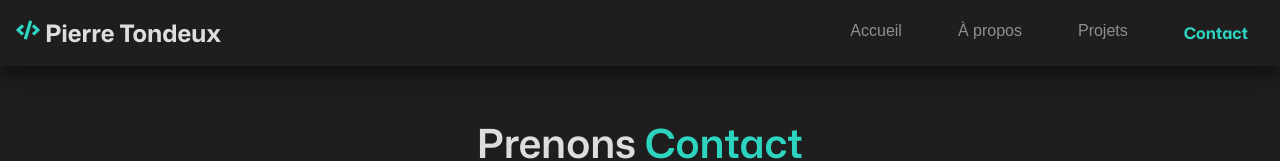
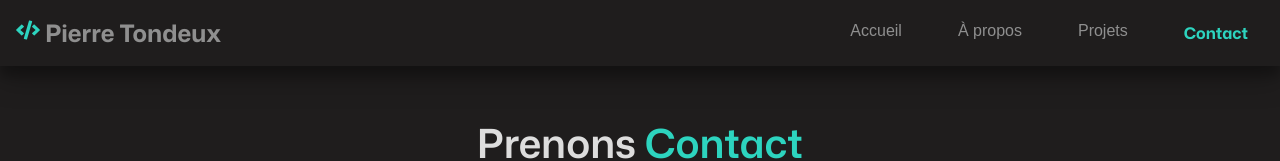
Before and after one commit to PierreTDX/alternance.ptdx.fr, a Next.js app: page /contact in a window 1280 px wide. Shown: the top 161 px of the page. Built offline with nearby package versions, Linux system fonts and the light colour scheme; a web font is replaced by a local one.

Commit message:
correction erreur #418 dans l'environnement vercel

```diff
--- a/app/contact/page.tsx
+++ b/app/contact/page.tsx
@@ -1,6 +1,6 @@
 import "./contact.scss";
 import ContactMe from "@/components/ContactMe/ContactMe";
-import SendMeEmail from "../../components/SendMeEmail/SendMeEmail";
+import SendMeEmail from "@/components/SendMeEmail/SendMeEmail";
 import ReadyToCollaborate from "@/components/ReadyToCollaborate/ReadyToCollaborate";
 
 export default function Contact() {
--- a/components/AnimatedTitle/AnimatedTitle.tsx
+++ b/components/AnimatedTitle/AnimatedTitle.tsx
@@ -34,7 +34,7 @@ export default function AnimatedTitle() {
     }, [showFull]);
 
     return (
-        <motion.h1
+        <motion.span
             className="siteTitle"
             initial={{ opacity: 0 }}
             animate={{ opacity: 1 }}
@@ -43,6 +43,6 @@ export default function AnimatedTitle() {
             aria-level={1}
         >
             <FaCode color="#2dd4bf" aria-hidden="true" /> {text}
-        </motion.h1>
+        </motion.span>
     );
 }
--- a/components/ContactMe/ContactMe.tsx
+++ b/components/ContactMe/ContactMe.tsx
@@ -67,11 +67,11 @@ export default function ContactMe() {
                         <div className="iconLiContact">
                             <FaLocationDot size={26} role="presentation" />
                         </div>
-                        <p aria-label="Ma mobilité en IDF"
+                        <div aria-label="Ma mobilité en IDF"
                         >
                             <p className="typeContact">Mobilité</p>
                             <p className="detailContact">dept: 78, 75, 92, 95</p>
-                        </p>
+                        </div>
                     </li>
                 </ul>
                 <div className="arrows">
--- a/tsconfig.json
+++ b/tsconfig.json
@@ -22,6 +22,7 @@
         "name": "next"
       }
     ],
+    "baseUrl": ".",
     "paths": {
       "@/*": [
         "./*"
```
